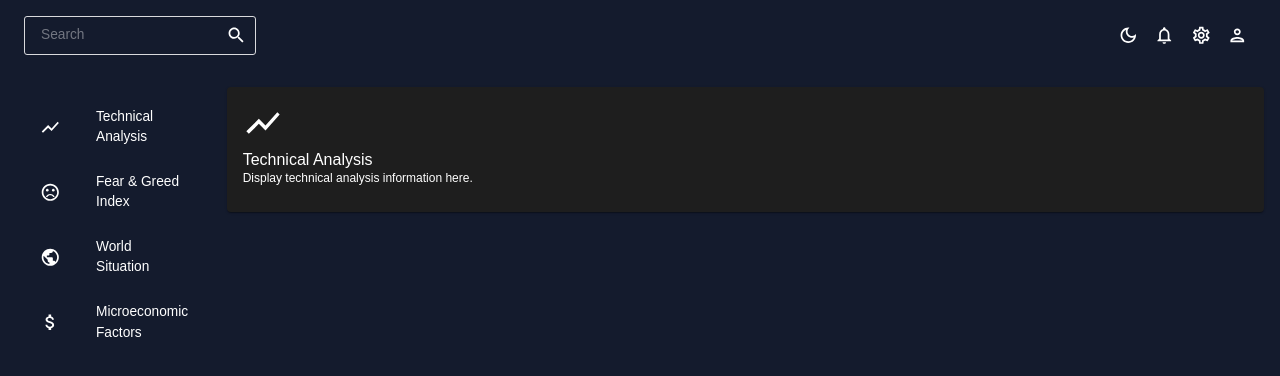
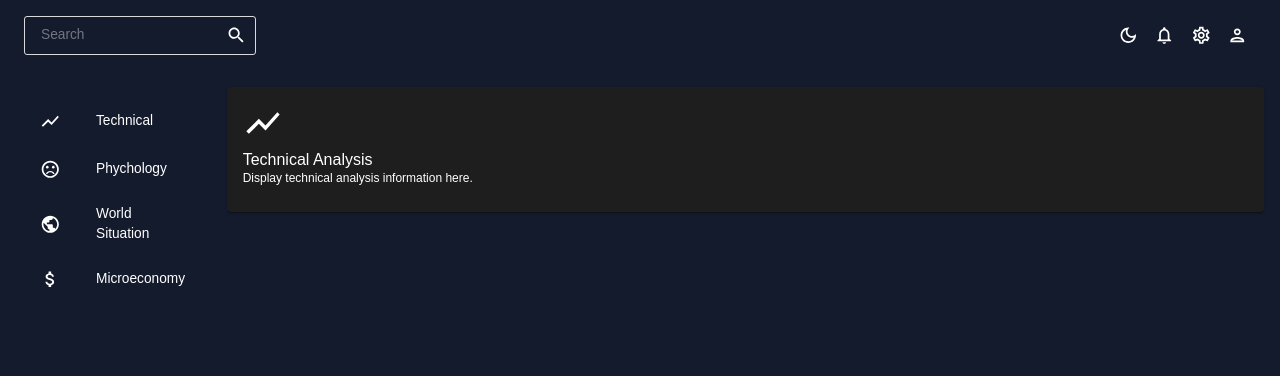
Before and after one commit to massoodbarsa/MyDashboard, a React (Create React App) app: page / in a window 1280 px wide. Shown: the top 376 px of the page. Built offline with nearby package versions, Linux system fonts and the light colour scheme.

Commit message:
use enum to rcognize comps

```diff
--- a/src/sections/context/app/AppContext.tsx
+++ b/src/sections/context/app/AppContext.tsx
@@ -1,4 +1,5 @@
 import React, { createContext, useState, ReactNode, FC } from "react";
+import { FinancialTypes } from "../../enums/Enums";
 import { AppContextState } from "./AppCotextType";
 
 // Create the context with a default value of undefined
@@ -9,8 +10,9 @@ interface AppProviderProps {
 }
 
 export const AppProvider: FC<AppProviderProps> = ({ children }) => {
-  const [selectedComponent, setSelectedComponent] =
-    useState<string>("Technical");
+  const [selectedComponent, setSelectedComponent] = useState<string>(
+    FinancialTypes.TECHNICAL
+  );
 
   return (
     <AppContext.Provider value={{ selectedComponent, setSelectedComponent }}>
--- a/src/sections/dashboard/Phychology.tsx
+++ b/src/sections/dashboard/Phychology.tsx
@@ -8,7 +8,7 @@ const Psychology: FC = () => {
       <CardContent>
         <SentimentVeryDissatisfiedIcon style={{ fontSize: 40 }} />
         <Typography variant="h5" component="div">
-          Fear & Greed Index
+          Market Psychology
         </Typography>
         <Typography variant="body2">
           Display Fear & Greed index information here.
--- a/src/sections/dashboard/index.tsx
+++ b/src/sections/dashboard/index.tsx
@@ -6,6 +6,7 @@ import WorldSituation from "./WorldSituation";
 import Microeconomy from "./Microeconomy";
 import { AppContext } from "../context/app/AppContext";
 import React, { useContext, FC } from "react";
+import { FinancialTypes } from "../enums/Enums";
 
 const Dashboard: FC = () => {
   const context = useContext(AppContext);
@@ -18,13 +19,13 @@ const Dashboard: FC = () => {
 
   const renderComponent = () => {
     switch (selectedComponent) {
-      case "Technical":
+      case FinancialTypes.TECHNICAL:
         return <Technical />;
-      case "Psychology":
+      case FinancialTypes.PSYCHOLOGY:
         return <Psychology />;
-      case "WorldSituation":
+      case FinancialTypes.WORLDSITUATION:
         return <WorldSituation />;
-      case "Microeconomy":
+      case FinancialTypes.MICROECONOMY:
         return <Microeconomy />;
       default:
         return <Technical />;
--- a/src/sections/enums/Enums.ts
+++ b/src/sections/enums/Enums.ts
@@ -1,6 +1,6 @@
 export enum FinancialTypes {
   TECHNICAL = "Technical",
   PSYCHOLOGY = "Phychology",
-  WORLDSITUATION = "WorldSituation",
+  WORLDSITUATION = "World Situation",
   MICROECONOMY = "Microeconomy",
 }
--- a/src/sections/global/Sidebar.tsx
+++ b/src/sections/global/Sidebar.tsx
@@ -6,6 +6,7 @@ import ShowChartIcon from "@mui/icons-material/ShowChart";
 import SentimentVeryDissatisfiedIcon from "@mui/icons-material/SentimentVeryDissatisfied";
 import PublicIcon from "@mui/icons-material/Public";
 import AttachMoneyIcon from "@mui/icons-material/AttachMoney";
+import { FinancialTypes } from "../enums/Enums";
 
 const Sidebar: FC = () => {
   const context = useContext(AppContext);
@@ -22,44 +23,47 @@ const Sidebar: FC = () => {
         component="nav"
         sx={{ display: "flex", flexDirection: "column", p: 1 }}
       >
-        <ListItem button onClick={() => setSelectedComponent("Technical")}>
+        <ListItem
+          button
+          onClick={() => setSelectedComponent(FinancialTypes.TECHNICAL)}
+        >
           <ListItemIcon sx={{ py: 1 }}>
             <ShowChartIcon />
           </ListItemIcon>
-          <ListItemText primary="Technical Analysis" />
+          <ListItemText primary={FinancialTypes.TECHNICAL} />
         </ListItem>
         {/* <Divider /> */}
         <ListItem
           button
-          onClick={() => setSelectedComponent("FearAndGreed")}
+          onClick={() => setSelectedComponent(FinancialTypes.PSYCHOLOGY)}
           sx={{ py: 1 }}
         >
           <ListItemIcon>
             <SentimentVeryDissatisfiedIcon />
           </ListItemIcon>
-          <ListItemText primary="Fear & Greed Index" />
+          <ListItemText primary={FinancialTypes.PSYCHOLOGY} />
         </ListItem>
         {/* <Divider /> */}
         <ListItem
           button
-          onClick={() => setSelectedComponent("WorldSituation")}
+          onClick={() => setSelectedComponent(FinancialTypes.WORLDSITUATION)}
           sx={{ py: 1 }}
         >
           <ListItemIcon>
             <PublicIcon />
           </ListItemIcon>
-          <ListItemText primary="World Situation" />
+          <ListItemText primary={FinancialTypes.WORLDSITUATION} />
         </ListItem>
         {/* <Divider /> */}
         <ListItem
           button
-          onClick={() => setSelectedComponent("Microeconomy")}
+          onClick={() => setSelectedComponent(FinancialTypes.MICROECONOMY)}
           sx={{ py: 1 }}
         >
           <ListItemIcon>
             <AttachMoneyIcon />
           </ListItemIcon>
-          <ListItemText primary="Microeconomic Factors" />
+          <ListItemText primary={FinancialTypes.MICROECONOMY} />
         </ListItem>
       </List>
     </div>
--- a/src/sections/types/GlobalTypes.ts
+++ /dev/null
@@ -1,6 +0,0 @@
-
-
-export interface FinancialTypes {
-
-
-}
```
